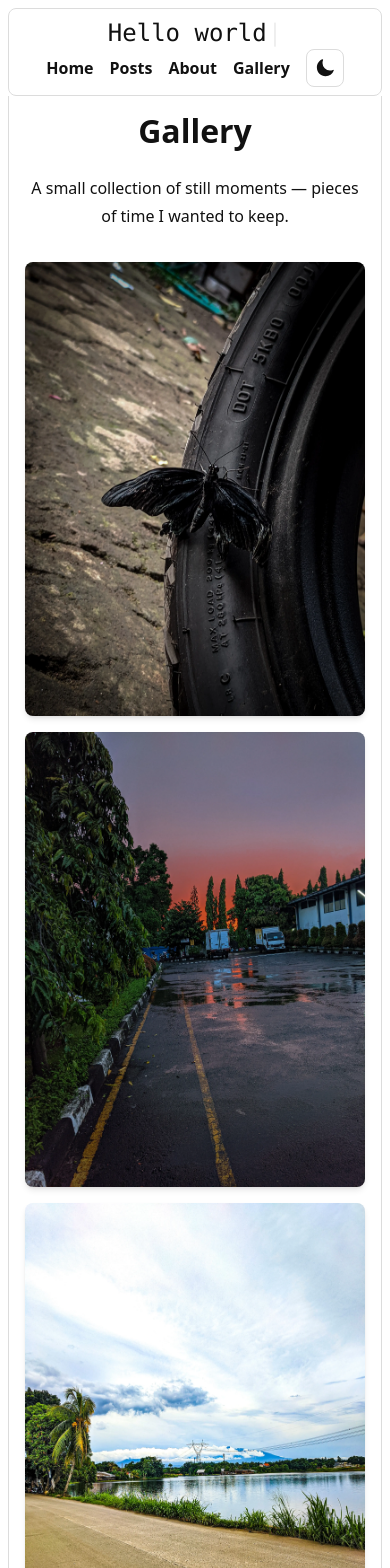
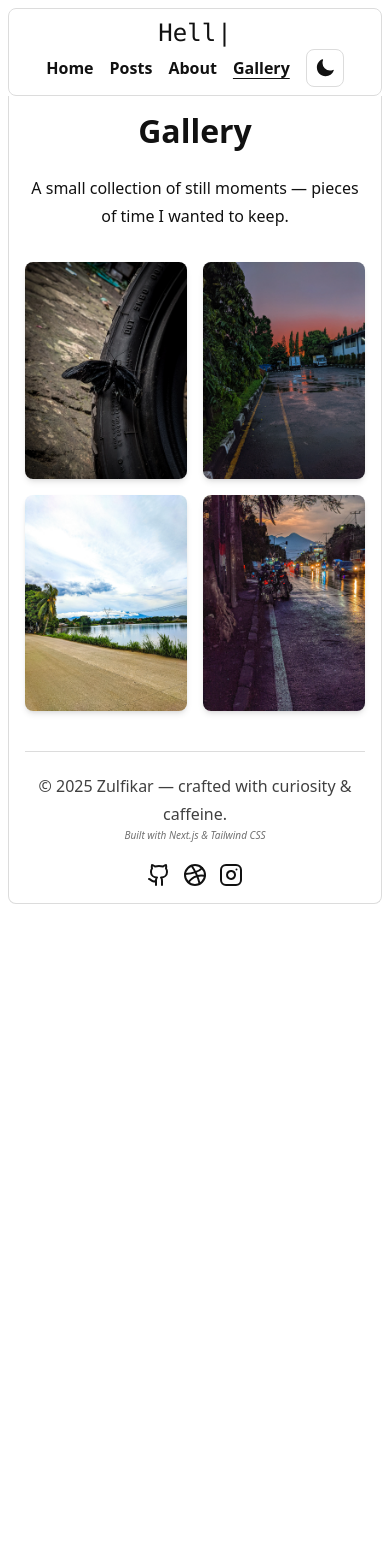
Before and after one commit to zulfikarm321/my-site, a Next.js app: page /gallery in a window 390 px wide. Shown: the top 1568 px of the page. After the commit the page ends 912 px from the top, so only its background shows below. Built offline with nearby package versions, Linux system fonts and the light colour scheme.

Commit message:
fix modal images

```diff
--- a/app/components/Footer.tsx
+++ b/app/components/Footer.tsx
@@ -1,42 +1,17 @@
-import { Github, Twitter, Linkedin, Instagram, Dribbble } from "lucide-react";
+import Socmed from "./Socmed";
 
 const Footer = () => {
   return (
     <div className="flex flex-col items-center sm:flex-row space-y-5 justify-between bordered-footer pt-5 mt-10">
       <div>
         <p className="text-xs text-center opacity-80">
-          © {new Date().getFullYear()} Zulfikar — crafted with curiosity &
-          caffeine.
+          © 2025 Zulfikar — crafted with curiosity & caffeine.
         </p>
         <div className="text-[10px] opacity-60 italic text-center sm:text-left">
           Built with Next.js & Tailwind CSS
         </div>
       </div>
-
-      <ul className="flex space-x-3">
-        <a
-          href="https://github.com/zulfikarm321"
-          target="_blank"
-          rel="noopener noreferrer"
-          className="flex items-center gap-2 hover:text-[var(--accent)] transition-colors">
-          <Github size={24} />
-        </a>
-
-        <a
-          href="https://dribbble.com/zulfikar123"
-          target="_blank"
-          rel="noopener noreferrer"
-          className="flex items-center gap-2 hover:text-[var(--accent)] transition-colors">
-          <Dribbble size={24} />
-        </a>
-        <a
-          href="https://www.instagram.com/zulfikar_muhamad_/"
-          target="_blank"
-          rel="noopener noreferrer"
-          className="flex items-center gap-2 hover:text-[var(--accent)] transition-colors">
-          <Instagram size={24} />
-        </a>
-      </ul>
+      <Socmed />
     </div>
   );
 };
--- a/app/components/GalleryModal.tsx
+++ b/app/components/GalleryModal.tsx
@@ -14,7 +14,7 @@ export default function GalleryModal({ images }: { images: GalleryImage[] }) {
   return (
     <>
       {/* Grid */}
-      <div className="grid grid-cols-1 sm:grid-cols-2 md:grid-cols-3 gap-4">
+      <div className="grid grid-cols-2 sm:grid-cols-2 md:grid-cols-3 gap-4">
         {images.map((img, i) => (
           <div
             key={i}
--- a/app/components/Nav.tsx
+++ b/app/components/Nav.tsx
@@ -1,17 +1,35 @@
+"use client";
+
 import Logo from "./Logo";
 import ThemeToggle from "./ThemeToggle";
 import Link from "next/link";
+import { usePathname } from "next/navigation";
 
 const Nav = () => {
+  const pathname = usePathname();
+
+  const linkClass = (path) =>
+    pathname === path
+      ? "underline underline-offset-4"
+      : "hover:underline underline-offset-4";
+
   return (
-    <nav className="sticky top-2 flex flex-col sm:flex-row justify-between items-center bordered p-2">
+    <nav className="sticky z-10 top-2 flex flex-col sm:flex-row justify-between items-center bordered p-2">
       <Logo />
 
       <ul className="flex space-x-4 items-center">
-        <Link href="/">Home</Link>
-        <Link href="/posts">Posts</Link>
-        <Link href="/about">About</Link>
-        <Link href="/gallery">Gallery</Link>
+        <Link href="/" className={linkClass("/")}>
+          Home
+        </Link>
+        <Link href="/posts" className={linkClass("/posts")}>
+          Posts
+        </Link>
+        <Link href="/about" className={linkClass("/about")}>
+          About
+        </Link>
+        <Link href="/gallery" className={linkClass("/gallery")}>
+          Gallery
+        </Link>
         <ThemeToggle />
       </ul>
     </nav>
--- a/app/components/Socmed.tsx
+++ b/app/components/Socmed.tsx
@@ -1,7 +1,32 @@
-import React from "react";
+import { Dribbble, Github, Instagram } from "lucide-react";
 
 const Socmed = () => {
-  return <div>Socmed</div>;
+  return (
+    <ul className="flex space-x-3">
+      <a
+        href="https://github.com/zulfikarm321"
+        target="_blank"
+        rel="noopener noreferrer"
+        className="flex items-center gap-2 hover:text-[var(--accent)] transition-colors">
+        <Github size={24} />
+      </a>
+
+      <a
+        href="https://dribbble.com/zulfikar123"
+        target="_blank"
+        rel="noopener noreferrer"
+        className="flex items-center gap-2 hover:text-[var(--accent)] transition-colors">
+        <Dribbble size={24} />
+      </a>
+      <a
+        href="https://www.instagram.com/zulfikar_muhamad_/"
+        target="_blank"
+        rel="noopener noreferrer"
+        className="flex items-center gap-2 hover:text-[var(--accent)] transition-colors">
+        <Instagram size={24} />
+      </a>
+    </ul>
+  );
 };
 
 export default Socmed;
```
